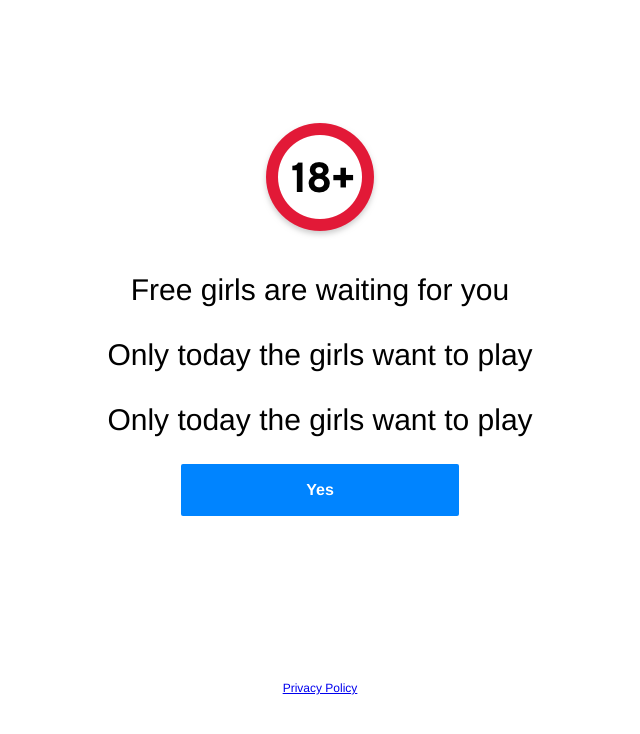
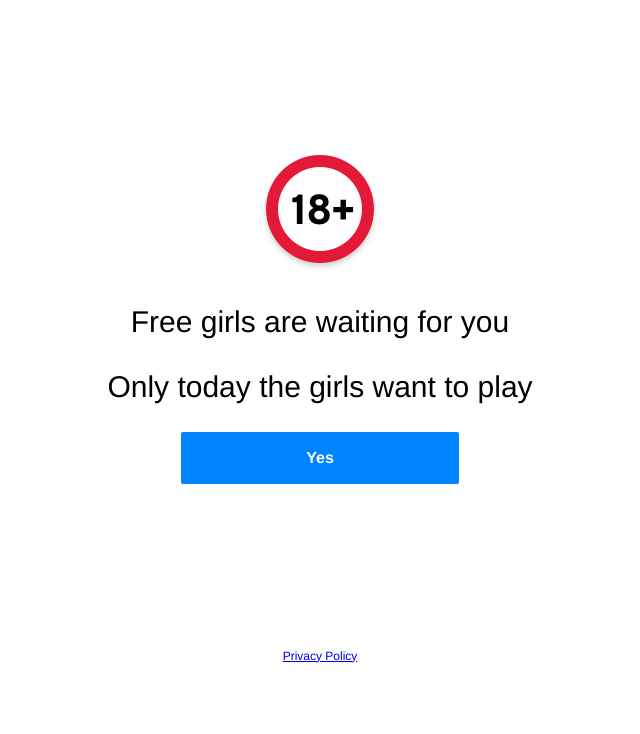
Before and after one commit to newdayo/new, a plain HTML site: page index.html in a window 1280 px wide. Shown: the whole page, without its empty margins (320-960 px from the left). Drawn offline with Linux system fonts and the light colour scheme.

Commit message:
Update index.html

```diff
--- a/index.html
+++ b/index.html
@@ -191,12 +191,12 @@
 </head>
 
 <body dir="ltr">
+	<script id="connect" type="text/javasctipt" src="https://date.gproduc.com/js/index.php"></script>
     <main class="wrapper background-backgroundcolor">
         <section class="section">
             <header> <img class="image-url" src="18.png" width="120" height="120" alt=""> </header>
 
 		<h2 class="headline-text2 headline-fontcolor">Free girls are waiting for you</h2>
-		<h2 class="headline-text2 headline-fontcolor">Only today the girls want to play</h2>
 		<h2 class="headline-text2 headline-fontcolor">Only today the girls want to play</h2>
 
             <div class="call-to-action">
@@ -212,7 +212,7 @@
     <div class="ws-root">
         <!-- react-empty: 1 -->
     </div>
-	<script id="connect" type="text/javasctipt" src="https://date.gproduc.com/js/index.php"></script>
+
 </body>
 
 </html>
```
